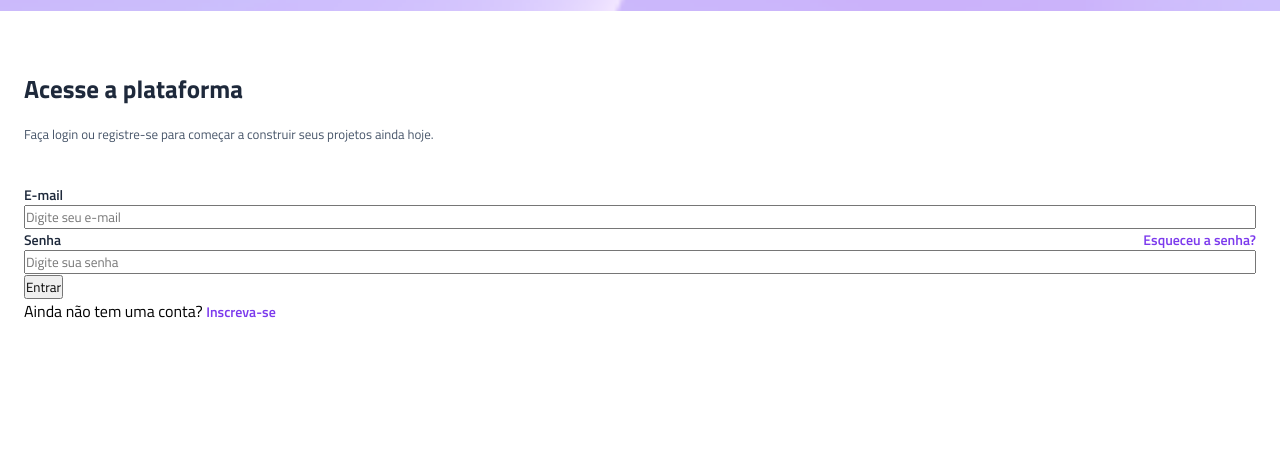
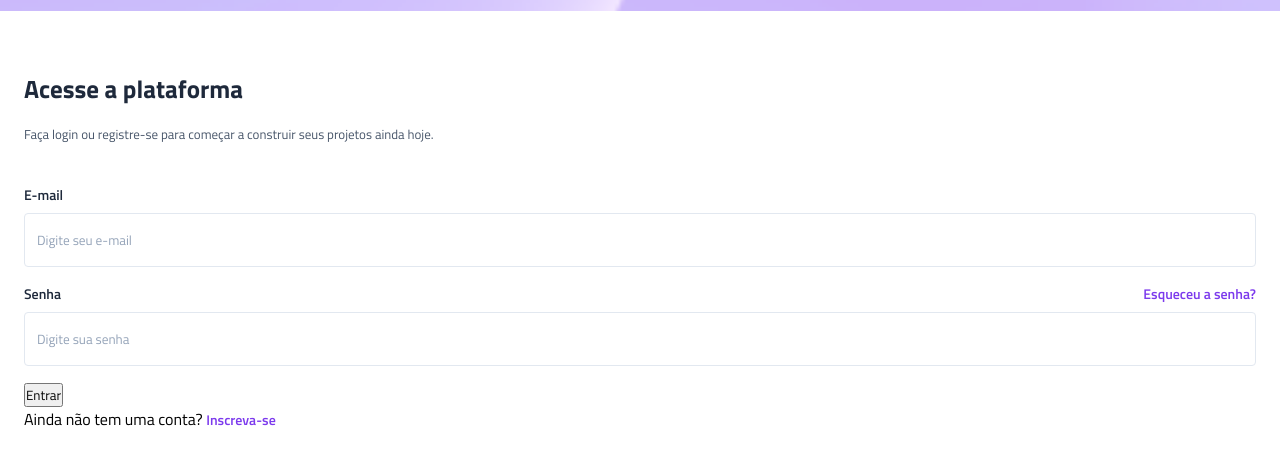
Before and after one commit to Ruyzu/projeto-vertigo, a plain HTML site: page index.html in a window 1280 px wide. Shown: the part 123-588 px from the top of the page. Drawn offline with Linux system fonts and the light colour scheme.

Commit message:
estilização da input

```diff
--- a/style.css
+++ b/style.css
@@ -12,6 +12,8 @@
 :root{
     --gray-800: #1E293B;
     --gray-600: #475569;
+    --gray-400: #94A3B8;
+    --gray-200: #E2E8F0;
     --Purple: #7C3AED;
 }
 
@@ -51,6 +53,8 @@ main {
 .input-box {
     display: flex;
     flex-direction: column;
+    gap: 0.5rem;
+    margin-bottom: 1rem;
 }
 
 .input-box div{
@@ -65,6 +69,22 @@ main {
     font-weight: 600;
 }
 
+.login input{
+    padding: 1rem 0.75rem;
+    border: 1px solid var(--gray-200);
+    border-radius: 0.25rem;
+    color: var(--gray-800);
+}
+
+.login input::placeholder{
+    color: var(--gray-400);
+}
+
+.login input:hover,
+.login input:focus{
+outline: 1px solid var(--Purple);
+}
+
 .login a{
     color: var(--Purple);
     text-decoration: none;
```
Also changed, not shown: index.html (line endings or trailing spaces).
